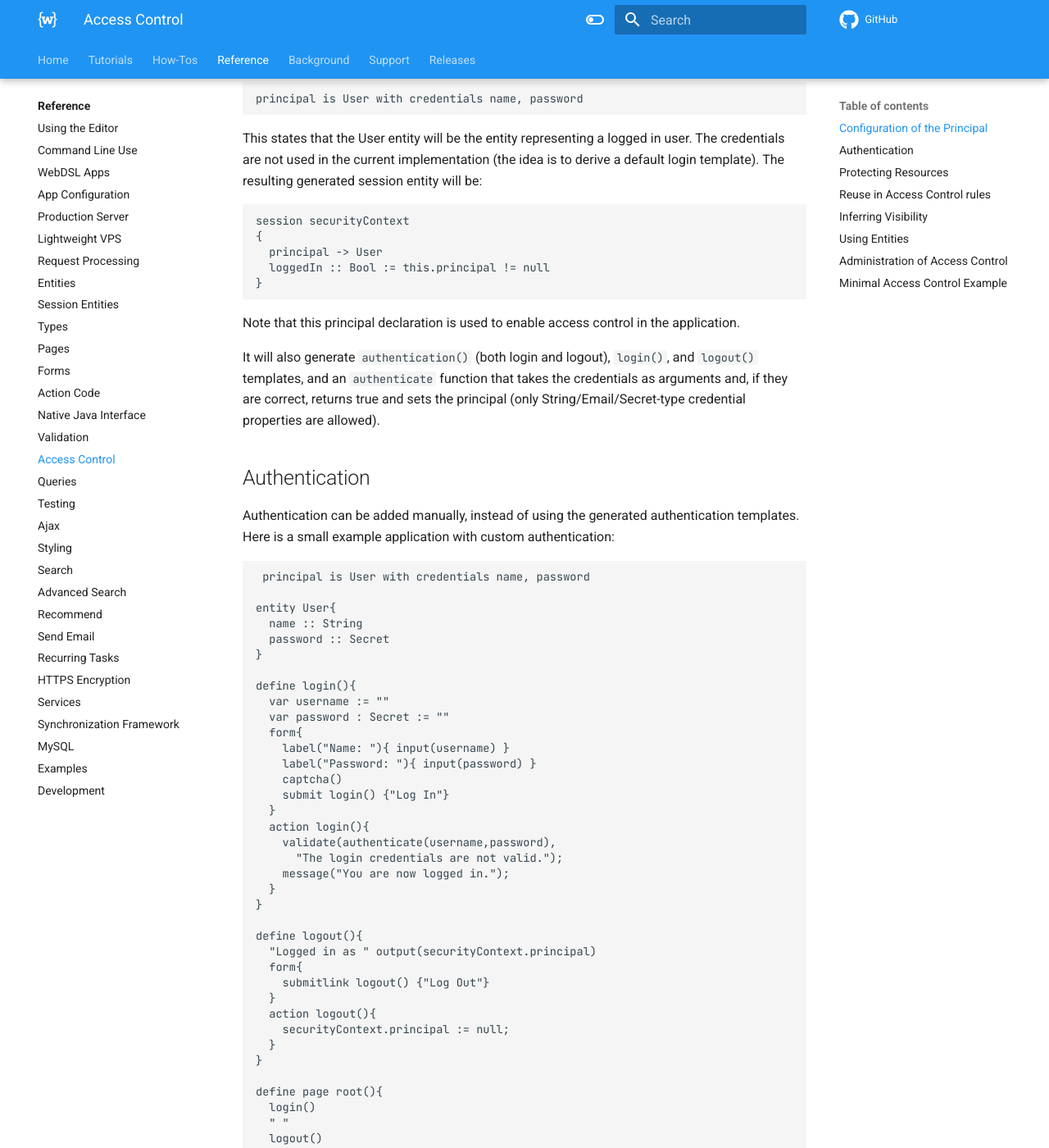
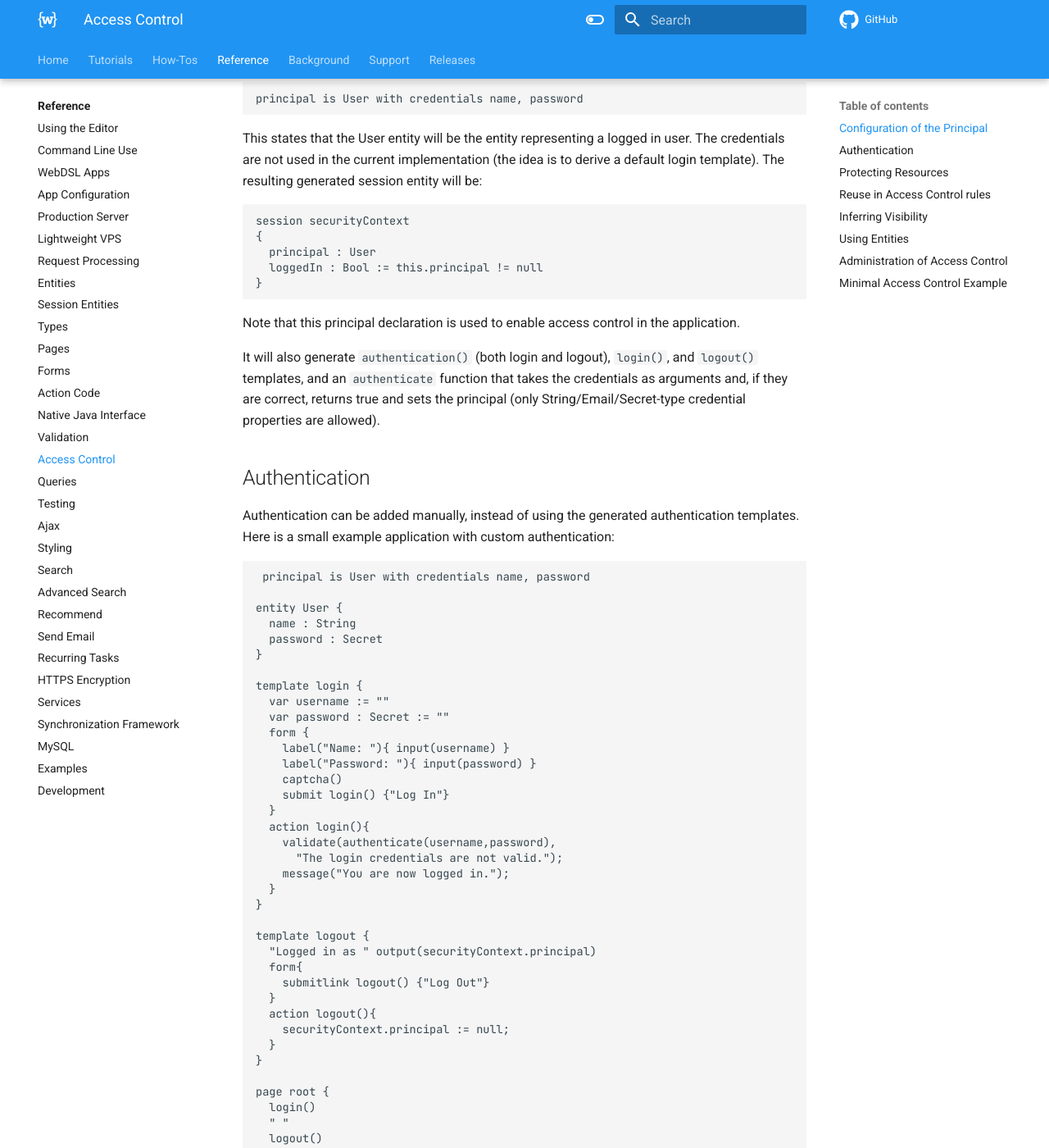
Before and after one commit to webdsl/webdsl-docs, an MkDocs documentation site: the page built from docs/reference/access-control.md, in a window 1280 px wide and 1400 px high, scrolled down 271 px. Shown: the whole window at 82% size. Built offline with MkDocs 1.6.1 and Material for MkDocs 9.7.7, drawn with Linux system fonts in a browser that asks for light colours; comment, search, counter and statistics services are not loaded; some of the changed text lies outside the part shown.

Commit message:
Update access-control.md

````diff
--- a/docs/reference/access-control.md
+++ b/docs/reference/access-control.md
@@ -14,8 +14,8 @@ login template). The resulting generated session entity will be:
 
     session securityContext
     {
-      principal -> User
-      loggedIn :: Bool := this.principal != null
+      principal : User
+      loggedIn : Bool := this.principal != null
     }
 
 Note that this principal declaration is used to enable access control in the application.
@@ -28,15 +28,15 @@ Authentication can be added manually, instead of using the generated authenticat
 
      principal is User with credentials name, password
 
-    entity User{
-      name :: String
-      password :: Secret
+    entity User {
+      name : String
+      password : Secret
     }
 
-    define login(){
+    template login {
       var username := ""
       var password : Secret := ""
-      form{
+      form {
         label("Name: "){ input(username) }
         label("Password: "){ input(password) }
         captcha()
@@ -49,7 +49,7 @@ Authentication can be added manually, instead of using the generated authenticat
       }
     }
 
-    define logout(){
+    template logout {
       "Logged in as " output(securityContext.principal)
       form{
         submitlink logout() {"Log Out"}
@@ -59,13 +59,13 @@ Authentication can be added manually, instead of using the generated authenticat
       }
     }
 
-    define page root(){
+    page root {
       login()
       " "
       logout()
     }
 
-    init{
+    init {
       var u1 : User :=
         User{ name := "test" password := ("test" as Secret).digest() };
       u1.save();
@@ -182,33 +182,6 @@ better structure to the policy implementation. An example of a predicate:
   }
 ```
 
-Pointcuts are groups of resources to which conditions can be specified at once.
-Especially the open parts of the web application are easy to handle with
-pointcuts, an example:
-```
-  pointcut openSections(){
-    page home(),
-    page createDocument(),
-    page createUser(),
-    page viewUser(*)
-  }
-  rule pointcut openSections(){
-    true
-  }
-```
-Pointcuts can also be used with parameters:
-```
-  pointcut ownUserSections(u:User){
-    page showUser(u),
-    page viewUser(u),
-    page someUserTask(u,*)
-  }
-  rule pointcut ownUserSections(u:User){
-    u == principal
-  }
-```
-Note that each parameter must be used in each pointcut element, this indicates the value to be used as argument for the pointcut check. A wildcard * can follow to indicate that there may be additional arguments.
-
 ## Inferring Visibility
 
 A disabled page or action redirects to a very simple page stating access denied.
@@ -242,7 +215,7 @@ All the data of the Access Control policy is integrated into the WebDSL
 application. An option is to incorporate the administration into an existing page with a
 template. This example illustrates the use of a template for administration:
 ```
-  define allowedUsersRow(document:Document){
+  template allowedUsersRow(document:Document){
     row{ "Allowed Users:" input(document.allowedUsers) }
   }
 ```
@@ -263,22 +236,22 @@ including the access control definitions and the template. The unresolved templa
 	application minimalac
 
 	  entity User {
-	  	name :: String
-	  	password :: Secret
+	  	name : String
+	  	password : Secret
 	  }
 
-	  init{
+	  init {
 	  	var u := User{ name := "1" password := ("1" as Secret).digest()  };
 	  	u.save();
 	  }
 
-	  define page root(){
+	  page root {
 	  	authentication()
 	  	" "
 	  	navigate protectedPage() { "go" }
 	  }
 
-	  define page protectedPage(){ "access granted" }
+	  page protectedPage { "access granted" }
 
 	  principal is User with credentials name, password
 
````
Also changed, not shown: other parts of docs/reference/access-control.md (+1 -1 lines).
